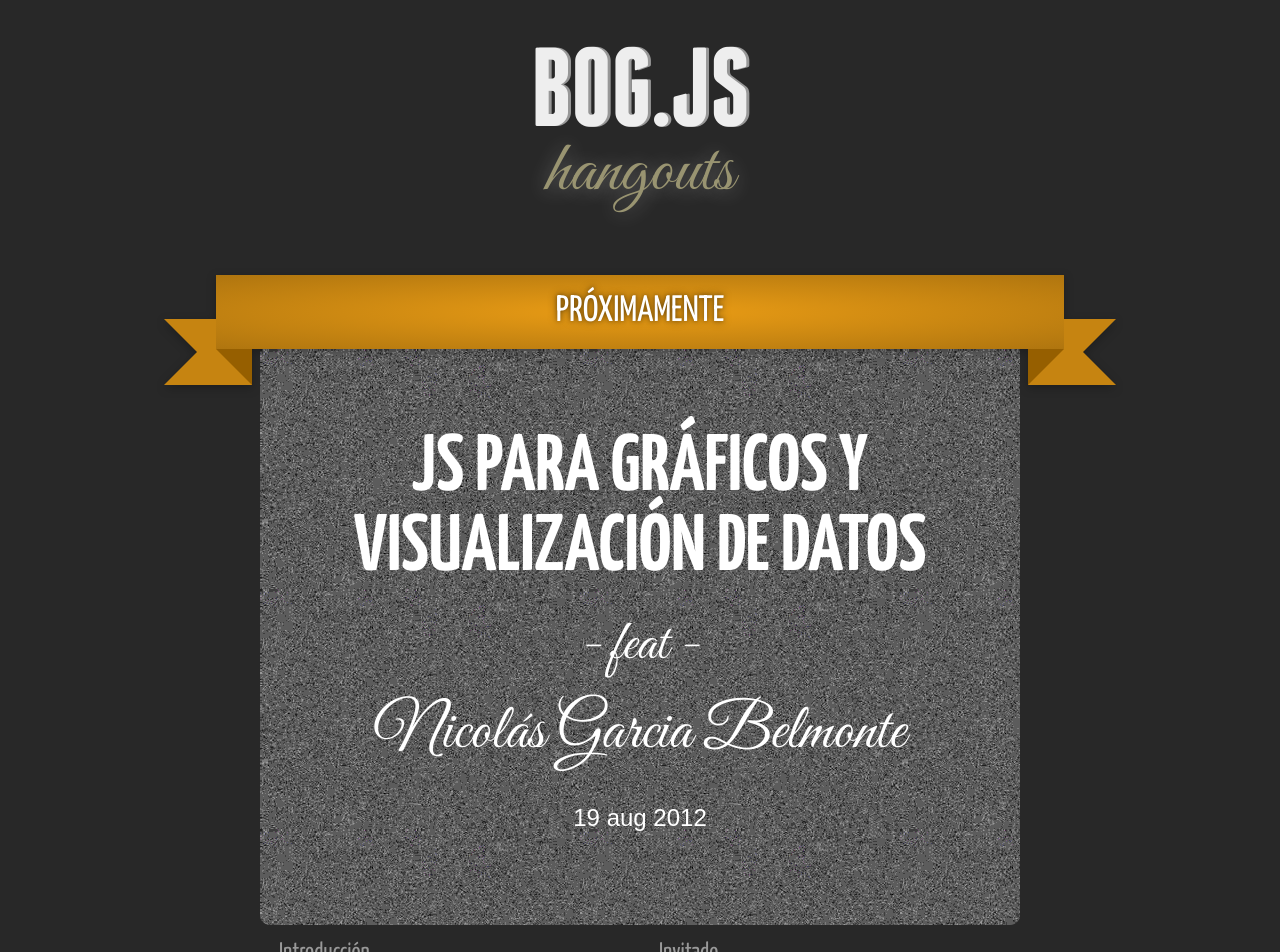
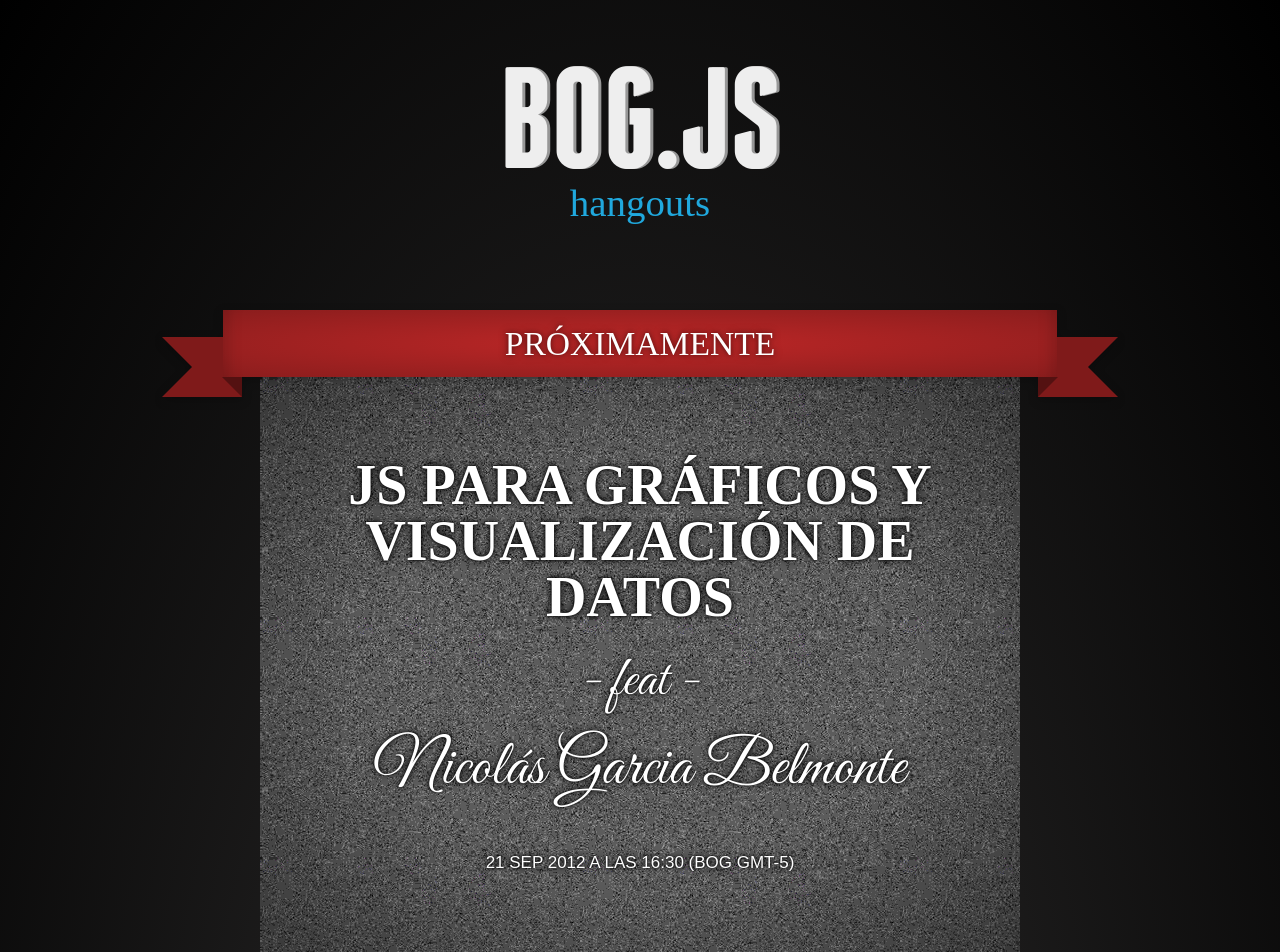
Before and after one commit to coljs/jshangouts, a Jekyll site: the page built from index.html, in a window 1280 px wide. Shown: the top 952 px of the page. Built offline with Jekyll 4.4.1, drawn with Linux system fonts in a browser that asks for light colours; some web fonts are replaced.

Commit message:
cambios ultima hora

```diff
--- a/_layouts/default.html
+++ b/_layouts/default.html
@@ -8,7 +8,7 @@
 	<meta property="og:site_name" content="BogotaJS">
 	<meta property="og:description" content="Hangouts sobre Javascript proveídos por BogotaJS">
 	<!-- >> Google Fonts -->
-	<link href='http://fonts.googleapis.com/css?family=Great+Vibes|Open+Sans|Yanone+Kaffeesatz:400,700' rel='stylesheet' type='text/css'>
+	<link href='http://fonts.googleapis.com/css?family=Great+Vibes|Open+Sans|Coda' rel='stylesheet' type='text/css'>
 	<!-- << Google Fonts -->
 	<!-- >> Styles -->
 	<link href="res/css/main.css" rel="stylesheet" type="text/css">
--- a/index.html
+++ b/index.html
@@ -4,7 +4,8 @@
 
 next_title: JS para Gráficos y Visualización de Datos
 next_feat: Nicolás Garcia Belmonte
-next_date: 2012-08-19
+next_date: 2012-09-21
+next_time: "16:30 (BOG GMT-5)"
 next_categories: [data-visualization, twitter, philogl]
 next_description: "En este hangout, Nicolás presentará las tecnologías Web que usa y cómo las combina para crear visualizaciones de datos. Hablará sobre tecnologías como el 2D Canvas, WebGL, ES5, XHR2 y otras. También presentará dos librerías de las que es autor: el JavaScript InfoVis Toolkit y PhiloGL."
 next_bio: Nicolás trabaja como Data Visualization Scientist en Twitter y es el creador de populares librerías de visualización de datos como PhiloGL y Javascript InfoVis Toolkit.
@@ -13,7 +14,7 @@
 
 {% if page.next_url == null %}
 <div class="non-semantic-protector">
-	<div class="ribbon live">
+	<div class="ribbon ">
 		<div class="ribbon-content title">Próximamente
 		</div>
 	</div>
@@ -23,7 +24,7 @@
 		<h2>{{ page.next_title }}</h2>
 		<p class="feat"> - feat - </p>
 		<h3>{{ page.next_feat }}</h3>
-		<time class="date" datetime="{{ page.next_date }}">{{ page.next_date | date_to_string }}</time>
+		<time class="date" datetime="{{ page.next_date }}">{{ page.next_date | date_to_string }} a las {{page.next_time}}</time>
 	</div>
 </div>
 <div class="info">
@@ -39,7 +40,7 @@
 
 {% else %}
 <div class="non-semantic-protector">
-	<h2 class="ribbon live">
+	<h2 class="ribbon ">
 		<div class="ribbon-content">
 			<span class="icon rec">&#x5e;</span> <span class="title">En Vivo: {{ page.next_title }}</span>
 		</div>
--- a/res/css/main.css
+++ b/res/css/main.css
@@ -85,40 +85,41 @@
 
 /* line 1, src/_default.scss */
 html {
-  background: #282828;
+  background: -webkit-radial-gradient(#222121 30%, black);
+  background-size: 100%;
 }
 
-/* line 4, src/_default.scss */
+/* line 5, src/_default.scss */
 body {
   font-family: Droid Sans, sans-serif;
   color: #eee;
 }
 
-/* line 9, src/_default.scss */
+/* line 10, src/_default.scss */
 .centered {
   max-width: 900px;
   margin: auto;
 }
 
-/* line 14, src/_default.scss */
+/* line 15, src/_default.scss */
 .icon {
   font-family: "icon";
 }
 
-/* line 18, src/_default.scss */
+/* line 19, src/_default.scss */
 header {
-  padding: 2em 0 0;
+  padding: 3em 0 0.1em;
   text-align: center;
 }
-/* line 22, src/_default.scss */
+/* line 23, src/_default.scss */
 header a {
   text-decoration: none;
 }
-/* line 25, src/_default.scss */
+/* line 26, src/_default.scss */
 header hgroup {
-  font-size: 7em;
+  font-size: 9em;
 }
-/* line 28, src/_default.scss */
+/* line 29, src/_default.scss */
 header h1 {
   font-family: franchise;
   text-transform: uppercase;
@@ -126,40 +127,46 @@
   color: #eee;
   text-shadow: 3px 0px #979797;
 }
-/* line 36, src/_default.scss */
+/* line 37, src/_default.scss */
 header h1 .gray {
   color: #888888;
 }
-/* line 40, src/_default.scss */
+/* line 41, src/_default.scss */
 header h2 {
-  font-family: Great Vibes;
-  color: #999471;
-  font-size: 0.65em;
-  margin: -0.1em 0 0.9em;
+  font-family: Coda;
+  color: #999;
+  color: #20a8dd;
+  font-size: 0.27em;
+  margin: -0.2em 0 0.9em;
   -webkit-transition: text-shadow 400ms;
-  text-shadow: 0 2px 20px rgba(255, 255, 255, 0.3);
 }
-/* line 49, src/_default.scss */
+/* line 51, src/_default.scss */
 header h2:hover {
   -webkit-transition: text-shadow 400ms;
 }
 
-/* line 55, src/_default.scss */
+/* line 57, src/_default.scss */
 .non-semantic-protector {
   position: relative;
   z-index: 1;
   -webkit-filter: drop-shadow(rgba(0, 0, 0, 0.25) 0 3px 5px);
 }
 
-/* line 60, src/_default.scss */
+/* line 62, src/_default.scss */
 .ribbon {
-  font-size: 2.3em;
-  font-family: Yanone Kaffeesatz;
+  font-size: 2.1em;
+  font-family: Coda;
   text-shadow: 0 0 4px rgba(0, 0, 0, 0.4), 0 0 10px rgba(0, 0, 0, 0.4);
   /* This ribbon is based on a 16px font side and a 24px vertical rhythm. I've used em's to position each element for scalability. If you want to use a different font size you may have to play with the position of the ribbon elements */
   width: 700px;
   position: relative;
-  background: -webkit-radial-gradient(#be2727, #941e1e);
+  -webkit-box-shadow: inset 20px 0 15px -15px rgba(0, 0, 0, 0.15), inset -20px 0 15px -15px rgba(0, 0, 0, 0.15);
+  -moz-box-shadow: inset 20px 0 15px -15px rgba(0, 0, 0, 0.15), inset -20px 0 15px -15px rgba(0, 0, 0, 0.15);
+  box-shadow: inset 20px 0 15px -15px rgba(0, 0, 0, 0.15), inset -20px 0 15px -15px rgba(0, 0, 0, 0.15);
+  background-color: #be2727;
+  background-image: -webkit-radial-gradient(#be2727, #8b1d1d);
+  background-image: -moz-radial-gradient(#be2727, #8b1d1d);
+  background-image: radial-gradient(#be2727, #8b1d1d);
   color: #fff;
   text-align: center;
   padding: 0.5em 2em;
@@ -167,83 +174,91 @@
   margin: 1.5em auto 0;
   /* Based on 24px vertical rhythm. 48px bottom margin - normally 24 but the ribbon 'graphics' take up 24px themselves so we double it. */
 }
-/* line 74, src/_default.scss */
+/* line 80, src/_default.scss */
 .ribbon .title {
   text-transform: uppercase;
 }
-/* line 77, src/_default.scss */
+/* line 83, src/_default.scss */
 .ribbon .icon {
   margin-right: 0.5em;
 }
-/* line 81, src/_default.scss */
+/* line 87, src/_default.scss */
 .ribbon:before, .ribbon:after {
   content: "";
   position: absolute;
   display: block;
-  bottom: -0.98em;
-  border: 0.9em solid #9c2020;
-  z-index: -1;
+  bottom: -0.6em;
+  border: 0.9em solid #7f1a1a;
+  z-index: -2;
 }
-/* line 90, src/_default.scss */
+/* line 96, src/_default.scss */
 .ribbon:before {
-  left: -1.42em;
+  left: -1.8em;
   border-right-width: 1.5em;
   border-left-color: transparent;
 }
-/* line 95, src/_default.scss */
+/* line 101, src/_default.scss */
 .ribbon:after {
-  right: -1.42em;
+  right: -1.8em;
   border-left-width: 1.5em;
   border-right-color: transparent;
 }
-/* line 100, src/_default.scss */
+/* line 106, src/_default.scss */
 .ribbon .ribbon-content:before, .ribbon .ribbon-content:after {
   content: "";
   position: absolute;
   display: block;
   border-style: solid;
-  border-color: maroon transparent transparent transparent;
-  bottom: -0.98em;
+  border-color: #541111 transparent transparent transparent;
+  bottom: -0.6em;
+  z-index: -1;
 }
-/* line 108, src/_default.scss */
+/* line 115, src/_default.scss */
 .ribbon .ribbon-content:before {
-  left: 0;
-  border-width: 1em 0 0 1em;
+  left: -0.02em;
+  border-width: 0.6em 0 0 0.6em;
 }
-/* line 112, src/_default.scss */
+/* line 119, src/_default.scss */
 .ribbon .ribbon-content:after {
-  right: 0;
-  border-width: 1em 1em 0 0;
+  right: -0.02em;
+  border-width: 0.6em 0.6em 0 0;
 }
 
-/* line 118, src/_default.scss */
+/* line 125, src/_default.scss */
 .live {
-  background: -webkit-radial-gradient(#eb9d15, #af750f);
+  background-color: #eeb80f;
+  background-image: -webkit-radial-gradient(#eeb80f, #b0880b);
+  background-image: -moz-radial-gradient(#eeb80f, #b0880b);
+  background-image: radial-gradient(#eeb80f, #b0880b);
+  -webkit-box-shadow: inset 20px 0 15px -15px rgba(0, 0, 0, 0.15), inset -20px 0 15px -15px rgba(0, 0, 0, 0.15);
+  -moz-box-shadow: inset 20px 0 15px -15px rgba(0, 0, 0, 0.15), inset -20px 0 15px -15px rgba(0, 0, 0, 0.15);
+  box-shadow: inset 20px 0 15px -15px rgba(0, 0, 0, 0.15), inset -20px 0 15px -15px rgba(0, 0, 0, 0.15);
+  text-shadow: 0 0 5px rgba(0, 0, 0, 0.8), 0 0 10px rgba(0, 0, 0, 0.4);
 }
-/* line 121, src/_default.scss */
+/* line 133, src/_default.scss */
 .live .icon {
   color: #be2727;
   text-shadow: 0 0 5px maroon;
   font-size: 0.8em;
 }
-/* line 126, src/_default.scss */
+/* line 138, src/_default.scss */
 .live:before, .live:after {
-  border-color: #c68411;
+  border-color: #a6800a;
 }
-/* line 130, src/_default.scss */
+/* line 142, src/_default.scss */
 .live:before {
   border-left-color: transparent;
 }
-/* line 133, src/_default.scss */
+/* line 145, src/_default.scss */
 .live:after {
   border-right-color: transparent;
 }
-/* line 136, src/_default.scss */
+/* line 148, src/_default.scss */
 .live .ribbon-content:before, .live .ribbon-content:after {
   border-color: #965f00 transparent transparent transparent;
 }
 
-/* line 141, src/_default.scss */
+/* line 153, src/_default.scss */
 .hangout {
   background: black;
   width: 760px;
@@ -251,7 +266,7 @@
   min-height: 400px;
 }
 
-/* line 148, src/_default.scss */
+/* line 160, src/_default.scss */
 .comming_soon {
   max-width: 760px;
   margin: auto;
@@ -259,44 +274,56 @@
   color: white;
   text-align: center;
   font-size: 2.5em;
-  font-family: Yanone Kaffeesatz;
+  font-family: Coda;
   font-size: 5em;
   text-transform: uppercase;
-  border-radius: 0 0 10px 10px;
+  -webkit-border-radius: 0 0 7px 7px;
+  -moz-border-radius: 0 0 7px 7px;
+  -ms-border-radius: 0 0 7px 7px;
+  -o-border-radius: 0 0 7px 7px;
+  border-radius: 0 0 7px 7px;
+  text-shadow: 0px 0px 8px black, 0px 0px 3px black;
 }
-/* line 160, src/_default.scss */
+/* line 173, src/_default.scss */
 .comming_soon .inner {
   padding: 1em;
-  background: rgba(0, 0, 0, 0.4);
-  border-radius: 0 0 10px 10px;
+  background-color: rgba(0, 0, 0, 0.4);
+  background-image: -webkit-radial-gradient(transparent 50%, rgba(0, 0, 0, 0.4));
+  background-image: -moz-radial-gradient(transparent 50%, rgba(0, 0, 0, 0.4));
+  background-image: radial-gradient(transparent 50%, rgba(0, 0, 0, 0.4));
+  -webkit-border-radius: 0 0 7px 7px;
+  -moz-border-radius: 0 0 7px 7px;
+  -ms-border-radius: 0 0 7px 7px;
+  -o-border-radius: 0 0 7px 7px;
+  border-radius: 0 0 7px 7px;
 }
-/* line 165, src/_default.scss */
+/* line 181, src/_default.scss */
 .comming_soon h2 {
   font-weight: bold;
+  font-size: 0.7em;
 }
-/* line 168, src/_default.scss */
+/* line 185, src/_default.scss */
 .comming_soon .feat {
   font-family: Great Vibes;
   text-transform: lowercase;
   font-size: 0.7em;
   margin: 0.5em 0;
 }
-/* line 174, src/_default.scss */
+/* line 191, src/_default.scss */
 .comming_soon h3 {
   font-size: 0.8em;
   font-family: Great Vibes;
   text-transform: capitalize;
 }
-/* line 179, src/_default.scss */
+/* line 196, src/_default.scss */
 .comming_soon .date {
   font-family: Droid Sans, sans-serif;
-  font-size: 0.3em;
+  font-size: 17px;
   margin-top: 2em;
-  text-transform: lowercase;
   font-weight: 300;
 }
 
-/* line 188, src/_default.scss */
+/* line 205, src/_default.scss */
 .info {
   max-width: 760px;
   margin: auto;
@@ -306,26 +333,26 @@
   overflow: hidden;
   padding-bottom: 3em;
 }
-/* line 197, src/_default.scss */
+/* line 214, src/_default.scss */
 .info .about, .info .featuring {
   float: left;
   width: 45%;
   margin: 0 2.5%;
 }
-/* line 202, src/_default.scss */
+/* line 219, src/_default.scss */
 .info h3 {
-  font-family: Yanone Kaffeesatz;
+  font-family: Coda;
   font-size: 1.5em;
   color: #999;
   margin-bottom: 0.3em;
 }
-/* line 209, src/_default.scss */
+/* line 226, src/_default.scss */
 .info p {
   line-height: 1.2em;
   color: #999;
 }
 
-/* line 215, src/_default.scss */
+/* line 232, src/_default.scss */
 .previous {
   margin: 2em auto 0;
   max-width: 760px;
@@ -333,40 +360,40 @@
   text-align: center;
   padding-bottom: 3em;
 }
-/* line 222, src/_default.scss */
+/* line 239, src/_default.scss */
 .previous .ribbon {
   width: 490px;
   margin-bottom: 2em;
 }
-/* line 227, src/_default.scss */
+/* line 244, src/_default.scss */
 .previous h2 {
   text-transform: uppercase;
 }
-/* line 231, src/_default.scss */
+/* line 248, src/_default.scss */
 .previous article {
   float: left;
   width: 33%;
 }
-/* line 235, src/_default.scss */
+/* line 252, src/_default.scss */
 .previous a {
   color: #ddd;
   text-decoration: none;
 }
-/* line 238, src/_default.scss */
+/* line 255, src/_default.scss */
 .previous a:hover {
   text-decoration: underline;
 }
-/* line 242, src/_default.scss */
+/* line 259, src/_default.scss */
 .previous img, .previous h3 {
   width: 80%;
   margin: auto;
   height: auto;
 }
-/* line 247, src/_default.scss */
+/* line 264, src/_default.scss */
 .previous h3 {
   margin: 0.4em auto 0.3em;
 }
-/* line 250, src/_default.scss */
+/* line 267, src/_default.scss */
 .previous .date {
   font-weight: 100;
   font-size: 0.9em;
@@ -374,7 +401,7 @@
   color: #999;
 }
 
-/* line 258, src/_default.scss */
+/* line 275, src/_default.scss */
 #footer {
   text-align: center;
   padding: 2em 0 2.2em;
--- a/res/css/src/_var.scss
+++ b/res/css/src/_var.scss
@@ -6,7 +6,7 @@
 $gray: #888;
 $red-back: #BE2727;
 $red-back2: maroon;
-$yellow-back: #EB9D15;
+$yellow-back: #EEB80F;
 $yellow-back2: #965F00;
 $blue-back: #0257A5;
 $blue-back2: #0A4585;
--- a/res/css/src/main.scss
+++ b/res/css/src/main.scss
@@ -4,6 +4,7 @@
  * <link href="/stylesheets/screen.css" media="screen, projection" rel="stylesheet" type="text/css" /> */
 
 @import "compass/reset";
+@import "compass/css3";
 
 @import "var";
 @import "fonts";
```
Also changed, not shown: res/css/src/_default.scss (+48 -31 lines).
